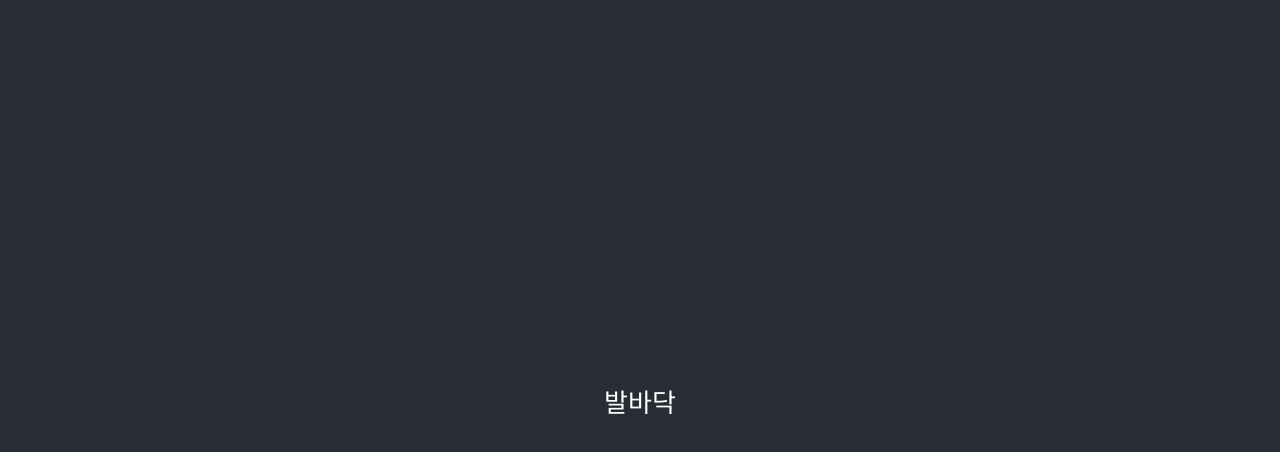
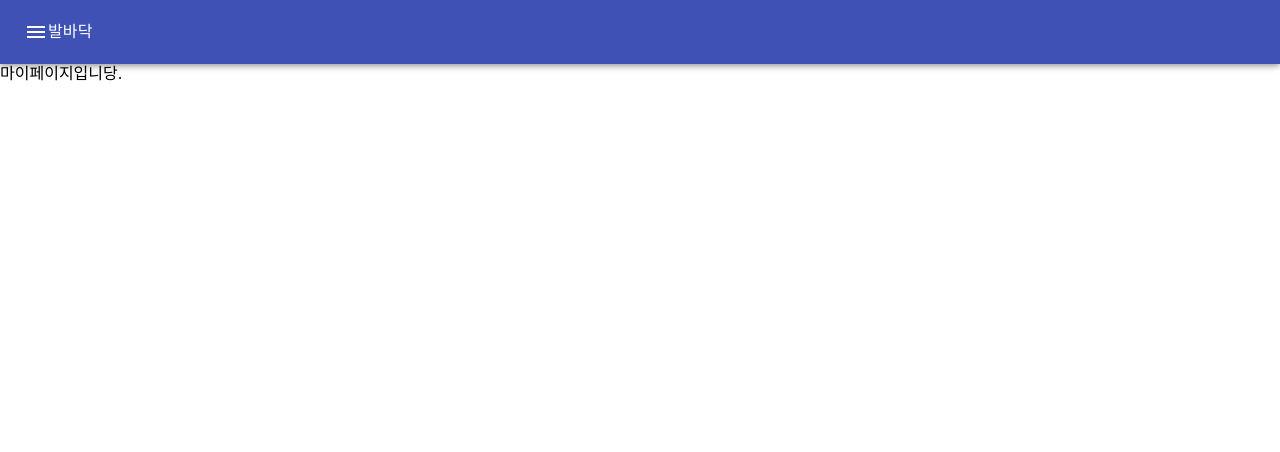
Before and after one commit to sigk218/DDB, a React (Create React App) app in the folder front-app/: page /MyPage in a window 1280 px wide. Shown: the top 452 px of the page. Built offline with nearby package versions, Linux system fonts and the light colour scheme.

Commit message:
S02P31A305-81 | DONE | Add [Navigation.js, Main.js, MyPage.js]

```diff
--- a/front-app/src/App.js
+++ b/front-app/src/App.js
@@ -1,17 +1,28 @@
-import React from 'react';
+import React from "react";
+import { Router, Route } from "react-router-dom";
 
-import './App.css';
+import Navigation from "./components/Navigation/Navigation";
 
-function App() {
+import Main from "./screens/Main/Main";
+import MyPage from "./screens/MyPage/MyPage";
+import history from "./history";
+import { Link } from "react-router-dom";
+const App = () => {
   return (
-    <div className="App">
-      <header className="App-header">
-        <a>
-          발바닥
-        </a>
-      </header>
+    <div>
+      <Router history={history}>
+        <Navigation>
+
+          <div>
+            <Route path="/" exact component={Main} />
+            <Route path="/Main" exact component={Main} />
+            <Route path="/MyPage" exact component={MyPage} />
+          </div>
+        </Navigation>
+
+      </Router>
     </div>
   );
-}
+};
 
 export default App;
--- /dev/null
+++ b/front-app/src/components/Navigation/Navigation.js
@@ -0,0 +1,46 @@
+import React from "react";
+import clsx from "clsx";
+import { makeStyles, useTheme } from "@material-ui/core/styles";
+import Drawer from "@material-ui/core/Drawer";
+import CssBaseline from "@material-ui/core/CssBaseline";
+import AppBar from "@material-ui/core/AppBar";
+import Toolbar from "@material-ui/core/Toolbar";
+import Typography from "@material-ui/core/Typography";
+import IconButton from "@material-ui/core/IconButton";
+import MenuIcon from "@material-ui/icons/Menu";
+import ChevronLeftIcon from "@material-ui/icons/ChevronLeft";
+import ChevronRightIcon from "@material-ui/icons/ChevronRight";
+
+
+import Divider from "@material-ui/core/Divider";
+
+
+
+
+export default function Navigation(props) {
+
+    return (
+        <div>
+            <header>
+                <AppBar>
+                    <Toolbar>
+
+                            <MenuIcon />
+
+                        <Typography>
+                            발바닥
+          </Typography>
+
+                    </Toolbar>
+
+                </AppBar>
+            </header>
+
+
+            <main>
+                <div />
+                {props.children}
+            </main>
+        </div>
+    );
+}
--- /dev/null
+++ b/front-app/src/history.js
@@ -0,0 +1,3 @@
+import {createBrowserHistory} from 'history'
+
+export default createBrowserHistory();
--- /dev/null
+++ b/front-app/src/screens/Main/Main.js
@@ -0,0 +1,27 @@
+import React from "react";
+import { connect } from "react-redux";
+
+class Main extends React.Component {
+  componentDidMount() {
+
+  }
+  users() {
+
+  }
+  render() {
+      console.log("bbbbb")
+    return <div>
+     <br>
+     </br>
+     <br>
+     </br>
+     <br>
+     </br>
+        메인페이지 입니다...
+        </div>;
+  }
+}
+
+
+
+export default Main;
--- /dev/null
+++ b/front-app/src/screens/MyPage/MyPage.js
@@ -0,0 +1,29 @@
+import React from "react";
+import { connect } from "react-redux";
+
+class MyPage extends React.Component {
+    componentDidMount() {
+
+    }
+    users() {
+
+    }
+    render() {
+        console.log("bbbbb")
+        return (
+            <div>
+                <br>
+                </br>
+                <br>
+                </br>
+                <br>
+                </br>
+                마이페이지입니당.
+            </div>
+        )
+    }
+}
+
+
+
+export default MyPage;
```
Also changed, not shown: front-app/package.json (+8 -1 lines), 1 other file (tests, documents, lock files or other folders).
